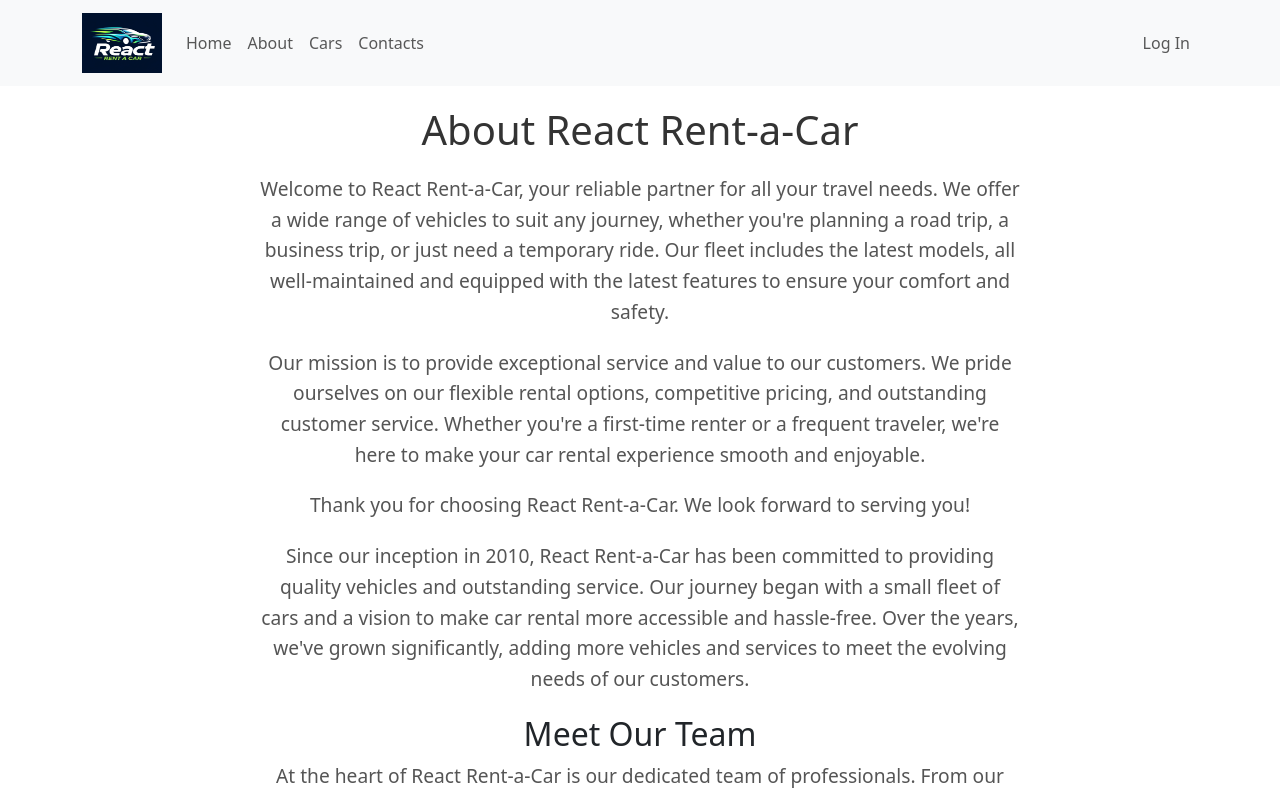
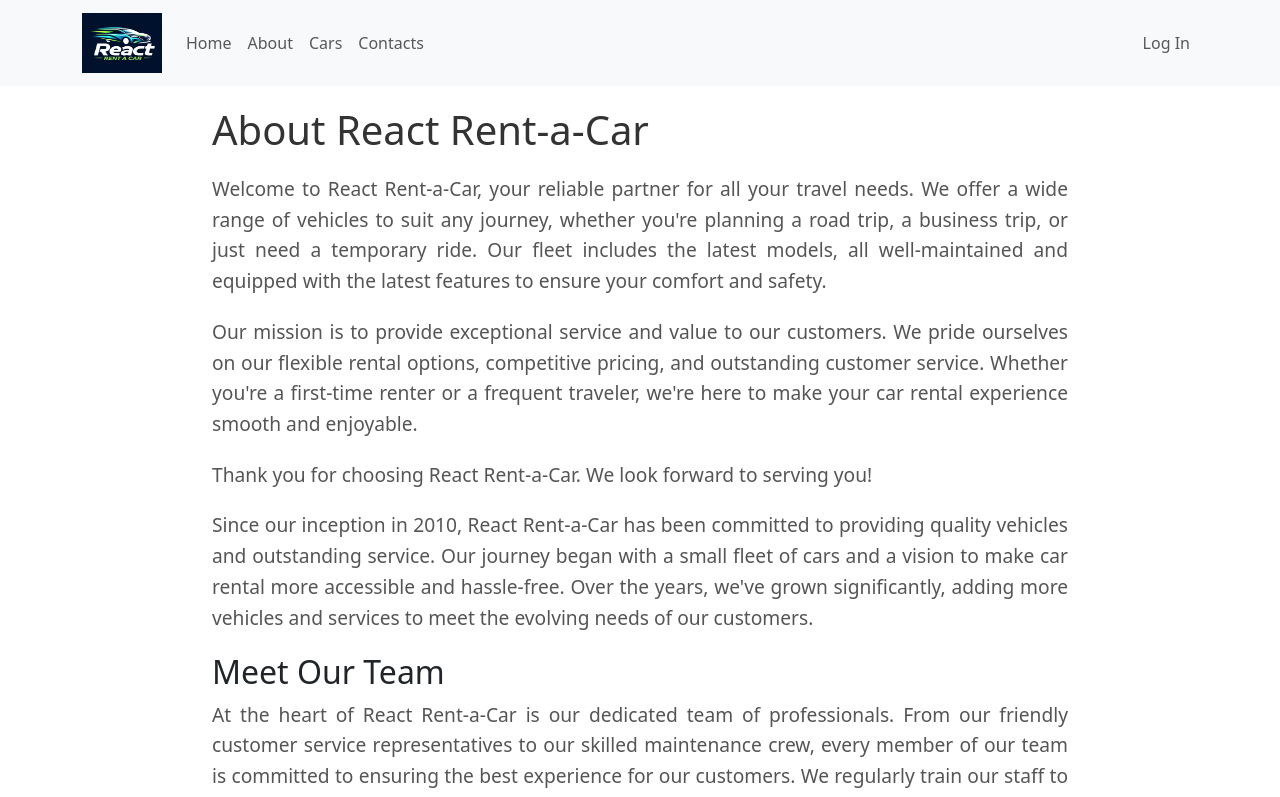
Before and after one commit to danielyovchev/Rent-a-car-React-project-SoftUni2023, a React (Vite) app in the folder client/: page /about in a window 1280 px wide. Shown: the top 797 px of the page. Built offline with nearby package versions, Linux system fonts and the light colour scheme.

Commit message:
small modifs

```diff
--- a/client/src/components/About/About.module.css
+++ b/client/src/components/About/About.module.css
@@ -1,8 +1,8 @@
 .aboutUsContainer {
-    max-width: 800px;
+    max-width: 70%;
     margin: 0 auto;
     padding: 20px;
-    text-align: center;
+    text-align: justify;
 }
 
 .aboutUsContainer h1 {
--- a/client/src/components/MapComponent/MapComponent.jsx
+++ b/client/src/components/MapComponent/MapComponent.jsx
@@ -2,7 +2,7 @@ import { MapContainer, TileLayer, Marker, Popup } from 'react-leaflet';
 import 'leaflet/dist/leaflet.css';
 
 export default function MapComponent() {
-    const center = [51.505, -0.09];
+    const center = [43.2141, 27.9147];
     return (
         <MapContainer center={center} zoom={13} style={{ height: '400px', width: '100%' }}>
             <TileLayer
--- a/client/src/components/MyBookings/MyBookings.jsx
+++ b/client/src/components/MyBookings/MyBookings.jsx
@@ -3,6 +3,7 @@ import AuthContext from "../../contexts/AuthContext"
 import * as bookingService from "../../services/bookingService"
 import BookingCard from "./BookingCard";
 import { toast } from "react-toastify";
+import styles from "./MyBookings.module.css";
 
 export default function MyBookings() {
     const { userId } = useContext(AuthContext);
@@ -28,9 +29,11 @@ export default function MyBookings() {
 
     return (
         <>
-            {bookings.map(booking => (
+            {bookings.length === 0 ?
+            (<p className={styles.noBookings}>You have no bookings made.</p>) :
+            (bookings.map(booking => (
                 <BookingCard key={booking._id} booking={booking} onCancel={cancelBooking} />
-            ))}
+            )))}
         </>
     );
 }
--- /dev/null
+++ b/client/src/components/MyBookings/MyBookings.module.css
@@ -0,0 +1,5 @@
+.noBookings{
+    font-size: 1.2rem;
+    text-align: center;
+    color: #555;
+}
```
